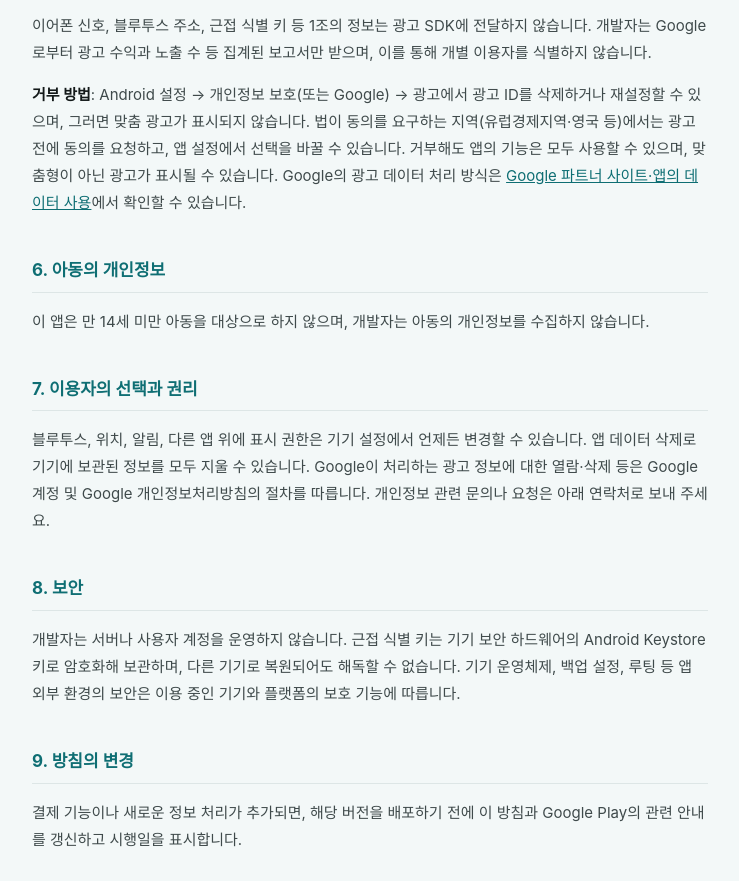
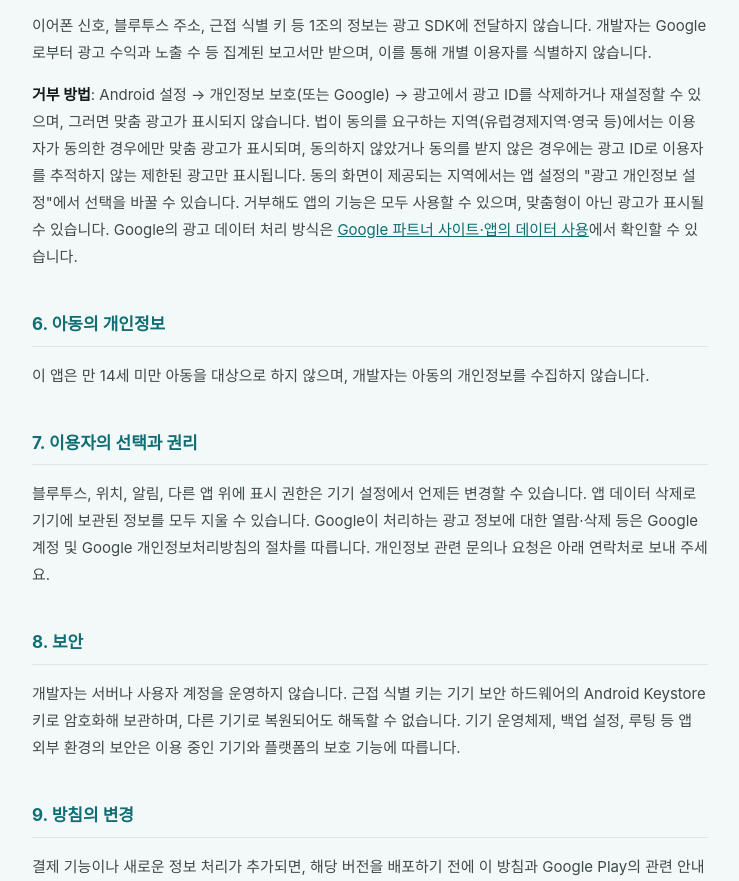
Before and after one commit to weduls/dandang-privacy, a plain HTML site: page wedulpods/index.html in a window 1280 px wide. Shown: the part 2320-3201 px from the top of the page, without its empty margins (270-1009 px from the left). Drawn offline with Linux system fonts and the light colour scheme.

Commit message:
docs(wedulpods): describe EEA/UK ad consent accurately (limited ads without consent)

```diff
--- a/wedulpods/index.html
+++ b/wedulpods/index.html
@@ -59,7 +59,7 @@
     <li><strong>보유 기간</strong>: <a href="https://policies.google.com/privacy?hl=ko">Google 개인정보처리방침</a>에 따릅니다.</li>
   </ul>
   <p>이어폰 신호, 블루투스 주소, 근접 식별 키 등 1조의 정보는 광고 SDK에 전달하지 않습니다. 개발자는 Google로부터 광고 수익과 노출 수 등 집계된 보고서만 받으며, 이를 통해 개별 이용자를 식별하지 않습니다.</p>
-  <p><strong>거부 방법</strong>: Android 설정 → 개인정보 보호(또는 Google) → 광고에서 광고 ID를 삭제하거나 재설정할 수 있으며, 그러면 맞춤 광고가 표시되지 않습니다. 법이 동의를 요구하는 지역(유럽경제지역·영국 등)에서는 광고 전에 동의를 요청하고, 앱 설정에서 선택을 바꿀 수 있습니다. 거부해도 앱의 기능은 모두 사용할 수 있으며, 맞춤형이 아닌 광고가 표시될 수 있습니다. Google의 광고 데이터 처리 방식은 <a href="https://policies.google.com/technologies/partner-sites?hl=ko">Google 파트너 사이트·앱의 데이터 사용</a>에서 확인할 수 있습니다.</p>
+  <p><strong>거부 방법</strong>: Android 설정 → 개인정보 보호(또는 Google) → 광고에서 광고 ID를 삭제하거나 재설정할 수 있으며, 그러면 맞춤 광고가 표시되지 않습니다. 법이 동의를 요구하는 지역(유럽경제지역·영국 등)에서는 이용자가 동의한 경우에만 맞춤 광고가 표시되며, 동의하지 않았거나 동의를 받지 않은 경우에는 광고 ID로 이용자를 추적하지 않는 제한된 광고만 표시됩니다. 동의 화면이 제공되는 지역에서는 앱 설정의 "광고 개인정보 설정"에서 선택을 바꿀 수 있습니다. 거부해도 앱의 기능은 모두 사용할 수 있으며, 맞춤형이 아닌 광고가 표시될 수 있습니다. Google의 광고 데이터 처리 방식은 <a href="https://policies.google.com/technologies/partner-sites?hl=ko">Google 파트너 사이트·앱의 데이터 사용</a>에서 확인할 수 있습니다.</p>
 
   <h2>6. 아동의 개인정보</h2>
   <p>이 앱은 만 14세 미만 아동을 대상으로 하지 않으며, 개발자는 아동의 개인정보를 수집하지 않습니다.</p>
```
Also changed, not shown: wedulpods/en/index.html (+1 -1 lines).
